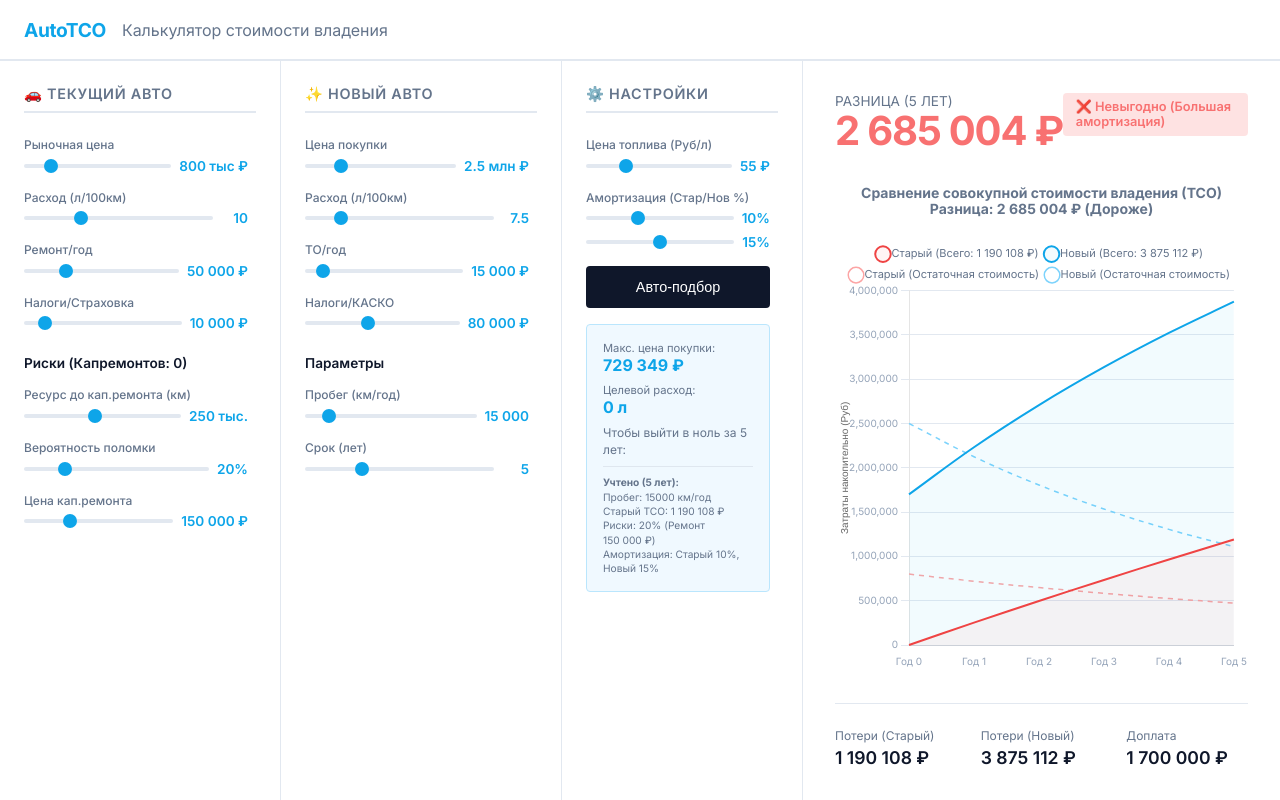
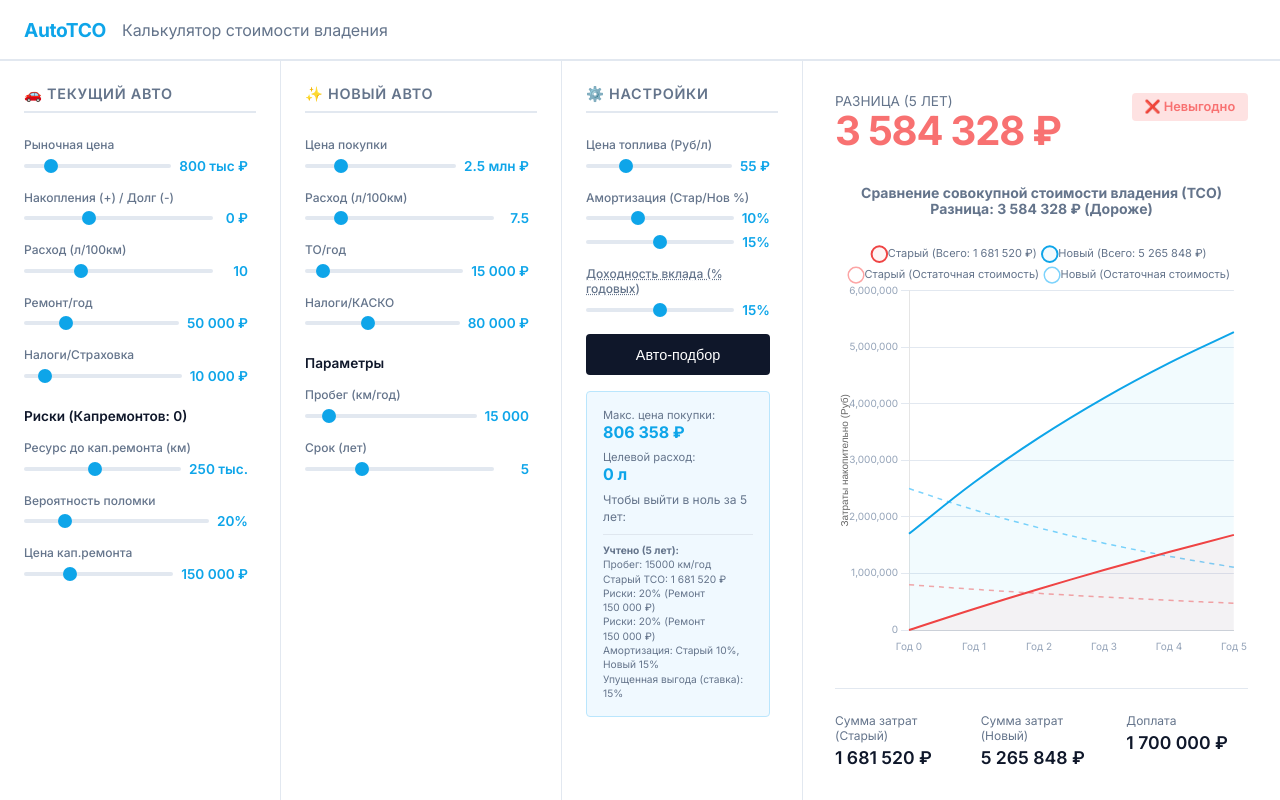
Before and after one commit to MiroAlexAI/car-cto, a website: page index.html in a window 1280 px wide. Both pictures are taken after a click on the button "Авто-подбор". Drawn offline with nearby package versions, Linux system fonts and the light colour scheme.

Commit message:
bags tune

```diff
--- a/index.html
+++ b/index.html
@@ -46,6 +46,13 @@
                     <div class="range-row">
                         <input type="range" id="old-price" min="50000" max="5000000" step="50000" value="800000">
                         <span id="old-price-val">800 000 ₽</span>
+                    </div>
+                </div>
+                <div class="input-group">
+                    <label>Накопления (+) / Долг (-)</label>
+                    <div class="range-row">
+                        <input type="range" id="savings" min="-1000000" max="2000000" step="50000" value="0">
+                        <span id="savings-val">0 ₽</span>
                     </div>
                 </div>
                 <div class="input-group">
@@ -168,9 +175,21 @@
                         <span id="new-depr-val">15%</span>
                     </div>
                 </div>
+                <div class="input-group">
+                    <label style="cursor: help; text-decoration: underline dotted;"
+                        title="Процентная ставка по вкладам. Показывает, сколько вы теряете денег, 'заморозив' их в стоимости машины, вместо того чтобы положить на счет в банке.">Доходность
+                        вклада (% годовых)</label>
+                    <div class="range-row">
+                        <input type="range" id="capital-rate" min="0" max="30" step="1" value="15">
+                        <span id="capital-rate-val">15%</span>
+                    </div>
+                </div>
 
                 <div class="opt-section">
-                    <button id="optimize-btn" class="btn-primary">Авто-подбор</button>
+                    <button id="optimize-btn" class="btn-primary" title="Подбирает цену покупки нового авто, при которой совокупные потери (TCO) сравняются с текущим авто.
+Учитывает: амортизацию, переплату за капремонты (старый авто) и упущенную выгоду от заморозки средств (ставка по вкладам).
+Корректно работает даже при 0% ставке или амортизации.">Авто-подбор</button>
+
 
                     <div id="optimization-result" class="opt-result hidden">
                         <div class="opt-label">Макс. цена покупки:</div>
@@ -199,11 +218,11 @@
 
             <div class="stats-footer">
                 <div class="mini-stat">
-                    <span>Потери (Старый)</span>
+                    <span>Сумма затрат (Старый)</span>
                     <strong id="old-total-cost">0</strong>
                 </div>
                 <div class="mini-stat">
-                    <span>Потери (Новый)</span>
+                    <span>Сумма затрат (Новый)</span>
                     <strong id="new-total-cost">0</strong>
                 </div>
                 <div class="mini-stat">
--- a/logic.js
+++ b/logic.js
@@ -18,12 +18,14 @@ const TCOLogic = {
             repairPrice,
             currentMileage,
             overhaulInterval,
+            capitalRate, // % Annual Interest
             // Old Car
             oldCons,
             oldMaint,
             oldTax,
             oldPrice,
             oldDepr, // % (0-100)
+            savings, // Extra capital
             // New Car
             newPrice,
             newCons,
@@ -43,6 +45,7 @@ const TCOLogic = {
 
         const oldDeprRate = oldDepr / 100;
         const newDeprRate = newDepr / 100;
+        const capRate = (capitalRate || 0) / 100; // Capital Rate factor
 
         // Arrays for Chart
         const labels = [];
@@ -58,47 +61,22 @@ const TCOLogic = {
         let oldOdometer = currentMileage;
         let overhaulCount = 0;
 
-        // Initial State (Year 0)
-        // Loss is 0 for Old (User owns it).
-        // Loss is (NewPrice - OldPrice) for New? (See script.js logic).
-        // Using "Total Loss" model: Expenses + Depreciation.
-
-        // Note: The previous logic in script.js used a loop from 0 to years.
-        // We will replicate that exactly to maintain consistency.
-
         for (let i = 0; i <= years; i++) {
             labels.push(`Год ${i}`);
 
             if (i === 0) {
-                // Year 0
-                // Year 0
-                // Placeholder removed, see below for actual push
-                // Wait, previous script pushed `switchCost` (NewPrice - OldPrice) for new car at Year 0.
-                // Re-checking script.js:
-                // "if (i === 0) { oldData.push(0); newData.push(switchCost); }"
-                // Let's verify what `switchCost` was.
-                // const switchCost = newPriceVal - oldStartVal;
-                // so we need that.
+                // Year 0: Initial Start.
+                // Switching Cost is the immediate cash flow impact: New Price - (Old Price + Savings).
+                const switchCost = newPrice - (oldPrice + savings);
 
-                // However, in the loop logic later:
-                // oldTotalLoss = cumOldSpend + (oldStartVal - currentOldVal);
-                // newTotalLoss = cumNewSpend + (newPriceVal - currentNewVal);
-                // Wait, script.js loop logic for "Total New Loss" was:
-                // const totalNewLoss = switchCost + cumNewSpend + (newPriceVal - currentNewVal);
-                // BUT `switchCost` is `NewPrice - OldPrice`.
-                // Let's stick strictly to what the script.js did if it was "correct" for the user,
-                // OR improve it if it was buggy.
-                // It seems the script.js was trying to show "Cash Required + Depreciation".
-                // I will replicate the LOGIC exactly.
-
-                const switchCost = newPrice - oldPrice;
                 oldData.push(0);
                 newData.push(switchCost);
-                // Year 0 Value is the Start Price
+
+                // Asset Values
                 oldDeprData.push(oldPrice);
                 newDeprData.push(newPrice);
             } else {
-                // Overhaul Logic
+                // 1. Overhaul Logic (Old Car)
                 const prevOdo = oldOdometer;
                 oldOdometer += mileage;
                 const repairsTriggered = Math.floor(oldOdometer / overhaulInterval) - Math.floor(prevOdo / overhaulInterval);
@@ -109,52 +87,39 @@ const TCOLogic = {
                     overhaulCount += repairsTriggered;
                 }
 
-                // Cumulative Spending
-                cumOldSpend += oldOpBase + thisYearOverhaulCost;
-                cumNewSpend += newOpBase;
+                // 2. Capital Opportunity Cost (Lost Interest)
+                // Calculated on the value TIED UP in the car at the start of the year.
+                // For Old Car: currentOldVal
+                // For New Car: currentNewVal
+                const oldCapCost = currentOldVal * capRate;
+                const newCapCost = currentNewVal * capRate;
 
-                // Depreciation
+                // 3. Depreciation
                 const oldDeprLoss = currentOldVal * oldDeprRate;
                 currentOldVal -= oldDeprLoss;
 
                 const newDeprLoss = currentNewVal * newDeprRate;
                 currentNewVal -= newDeprLoss;
 
-                // Total Loss Calculation
-                // Old: Cash Spent + Asset Value Lost
+                // 4. Cumulative Spending Update
+                cumOldSpend += oldOpBase + thisYearOverhaulCost + oldCapCost;
+                cumNewSpend += newOpBase + newCapCost;
+
+                // 5. Total Loss Calculation
+                // Loss = Cumulative Cash Out (Expenses + Capital) + Loss of Asset Value (Depreciation)
+                // Note: oldPrice - currentOldVal = Total Depreciation so far.
+
                 const totalOldLoss = cumOldSpend + (oldPrice - currentOldVal);
 
-                // New: Cash Spent (Ops) + Asset Value Lost + Initial Switch Cost?
-                // script.js: const switchCost = newPriceVal - oldStartVal;
-                // const totalNewLoss = cumNewSpend + (newPriceVal - currentNewVal);
-                // Wait, script.js line 349:
-                // const newTotalLoss = cumNewSpend + (newPriceVal - currentNewVal);
-                // It DID NOT include switchCost in the loop calculation??
-                // Let's look at script.js line 179: newData.push(switchCost) for Year 0.
-                // But for i > 0 (line 356), it pushed `newTotalLoss`.
-                // And `newTotalLoss` (line 349) = `cumNewSpend + (newPriceVal - currentNewVal)`.
-                // This implies at Year 1, the graph might DROP if switchCost was high?
-                // If switchCost (2M) is pushed at Y0.
-                // At Y1: cumNewSpend (100k) + Depr (200k) = 300k.
-                // So graph goes 2M -> 300k. This is a BUG in the original script.
-                // The graph would look spikey.
-                // Unless `switchCost` was added.
-                // Looking at script.js line 215 (commented out code mentions switchCost).
-                // But the active code at 349 does NOT add switchCost.
-                // This means the chart was likely broken (Year 0 high, Year 1 low).
-                // I should FIX this. The user will appreciate a test that catches this.
-                // "New Total Loss" should imply the extra money spent too.
-                // A fair TCO compares "Wealth Decay".
-                // Initial WEALTH DECY for New Car = (NewPrice - OldPrice) [Cash out] + 0 [Depr].
-                // Year 1 WEALTH DECAY = (NewPrice - OldPrice) [Cash out] + Ops + Depr.
-                // So we MUST add switchCost to the NewTotalLoss.
-
-                const switchCost = newPrice - oldPrice;
+                // For New: We include the initial Switch Cost in the "Spending".
+                // SwitchCost = NewPrice - (OldPrice + Savings).
+                // Total New Loss = SwitchCost + Ops/Cap Spending + Depreciation.
+                const switchCost = newPrice - (oldPrice + savings);
                 const totalNewLoss = switchCost + cumNewSpend + (newPrice - currentNewVal);
 
                 oldData.push(totalOldLoss);
                 newData.push(totalNewLoss);
-                // Push Remaining Value instead of Lost Value
+
                 oldDeprData.push(currentOldVal);
                 newDeprData.push(currentNewVal);
             }
@@ -172,7 +137,6 @@ const TCOLogic = {
             diff: newData[years] - oldData[years]
         };
     },
-
     /**
      * Calculates optimization recommendations
      * @param {Object} data - Input data object
@@ -185,6 +149,8 @@ const TCOLogic = {
             fuelPrice,
             breakdownProb,
             repairPrice,
+            overhaulInterval,
+            capitalRate,
             oldCons,
             oldMaint,
             oldTax,
@@ -197,52 +163,95 @@ const TCOLogic = {
             newPrice
         } = data;
 
-        // 1. Calculate Old TCO at end of period
-        // We reuse the logic, but simplified to just get totals.
-        // Actually we can just call this.calculate(data).finalOld
-        // But calculate() does arrays. For speed, simple math is better, BUT consistency is key.
-        // Let's use simple math to mirror the breakdown.
+        const capRate = (capitalRate || 0) / 100;
 
-        const annualRisk = (breakdownProb / 100) * repairPrice;
-        const oldOpYear = ((mileage / 100) * oldCons * fuelPrice) + oldMaint + oldTax + annualRisk;
+        // --- 1. Calculate Accurate Old TCO (Simulation) ---
+        // We must replicate the loop to catch Overhauls and declining Asset Value for Capital Cost
+        let simOldVal = oldPrice;
+        let simOldOdo = 0; // Relative start
+        let simOldSpend = 0;
+        const oldDeprRate = oldDepr / 100;
 
-        // Depreciation Total
-        const oldDeprRate = oldDepr / 100;
-        let oldVal = oldPrice;
-        for (let i = 0; i < years; i++) oldVal = oldVal * (1 - oldDeprRate);
-        const oldDeprTotal = oldPrice - oldVal;
+        const oldAnnualFixed = oldMaint + oldTax + ((breakdownProb / 100) * repairPrice);
+        const oldFuelYear = (mileage / 100) * oldCons * fuelPrice;
 
-        const oldTCO = (oldOpYear * years) + oldDeprTotal;
+        for (let i = 1; i <= years; i++) {
+            // Overhauls
+            const prevOdo = simOldOdo;
+            simOldOdo += mileage;
+            const repairs = Math.floor(simOldOdo / overhaulInterval) - Math.floor(prevOdo / overhaulInterval);
+            let overhaulCost = 0;
+            if (repairs > 0) overhaulCost = repairs * repairPrice;
 
-        // 2. New Ops (Fixed Params)
+            // Capital Cost (on Start of Year Value)
+            const capCost = simOldVal * capRate;
+
+            // Depreciation
+            const deprLoss = simOldVal * oldDeprRate;
+            simOldVal -= deprLoss;
+
+            // Total Spend
+            simOldSpend += oldAnnualFixed + oldFuelYear + overhaulCost + capCost;
+        }
+
+        // Total Old Loss = Spend + TotalDepreciation
+        const oldTotalDepr = oldPrice - simOldVal;
+        const oldTCO = simOldSpend + oldTotalDepr;
+
+
+        // --- 2. Solve for Max Price (Target: NewTCO <= OldTCO) ---
+        // NewTCO = Ops + CapitalCost + Depreciation
+        // Ops is fixed (excluding Price)
         const newOpYear = ((mileage / 100) * newCons * fuelPrice) + newMaint + newTax;
         const newOpsTotal = newOpYear * years;
 
-        // 3. Solve for MaxPrice (recPrice)
-        // Target: NewTCO <= OldTCO
-        // NewTCO = NewOpsTotal + NewDeprTotal
-        // NewDeprTotal = Price * DeprFactor
-        // DeprFactor = 1 - (1-rate)^years
+        // Remaining Budget for (Capital + Depreciation)
+        const budgetForAsset = oldTCO - newOpsTotal;
+
+        // We need to express Capital + Depreciation as function of Price (P)
+        // DeprTotal = P * (1 - (1-r)^n)
+        // CapitalTotal approx = Sum of (Value_i * CapRate).
+        // Value_i decays.
+        // Exact sum of Value_i over n years (geometric series):
+        // P * Sum((1-r)^k) for k=0 to n-1
+        // Let D = (1 - newDepr/100)
+        // SumVal = P * (1 - D^n) / (1 - D)
+        // TotalCapCost = SumVal * CapRate
+
+        // So: Cost_Asset = (P * DeprFactor) + (P * CapFactor * CapRate)
+        // Cost_Asset = P * (DeprFactor + CapFactor*CapRate)
+
         const newDeprRate = newDepr / 100;
-        const deprFactor = 1 - Math.pow((1 - newDeprRate), years);
+        const decay = 1 - newDeprRate;
+        const deprFactor = 1 - Math.pow(decay, years); // % of Price lost
 
-        // Price * DeprFactor <= OldTCO - NewOpsTotal
-        const maxDeprAllowed = oldTCO - newOpsTotal;
+        // Geometric sum for Capital Cost base
+        let geomSum = 0;
+        if (newDeprRate === 0) {
+            geomSum = years;
+        } else {
+            geomSum = (1 - Math.pow(decay, years)) / (1 - decay);
+        }
+        const capitalFactor = geomSum * capRate;
+
+        // Solve: P * (deprFactor + capitalFactor) = budgetForAsset
+        // P = budgetForAsset / (deprFactor + capitalFactor)
+
         let recPrice = 0;
-        if (maxDeprAllowed > 0) {
-            recPrice = maxDeprAllowed / deprFactor;
+        if (budgetForAsset > 0) {
+            recPrice = budgetForAsset / (deprFactor + capitalFactor);
         }
 
-        // 4. Solve for Target Consumption (recCons)
+        // --- 3. Solve for Target Consumption (recCons) ---
         // Fixed Price (User Input)
-        // NewTCO = (Fuel + FixedMaint) * Years + FixedDepr
-        // Fuel * Years = OldTCO - FixedMaint*Years - FixedDepr
+        // NewTCO = (Fuel + FixedMaint) * Years + FixedDepr + FixedCapCost
 
-        const currentNewDepr = newPrice * deprFactor;
-        const fixedMaintTax = newMaint + newTax;
+        // Calculate costs for the specific New Price entered by user
+        const fixedNewDeprTotal = newPrice * deprFactor;
+        const fixedNewCapTotal = newPrice * capitalFactor;
+        const fixedMaintTotal = (newMaint + newTax) * years;
 
-        // Max Fuel Budget Total
-        const maxFuelTotal = oldTCO - (fixedMaintTax * years) - currentNewDepr;
+        const maxFuelTotal = oldTCO - fixedMaintTotal - fixedNewDeprTotal - fixedNewCapTotal;
 
         let recCons = 0;
         if (maxFuelTotal > 0) {
@@ -259,7 +268,7 @@ const TCOLogic = {
                 years,
                 mileage,
                 oldTCO,
-                oldOpYear,
+                oldOpYear: oldAnnualFixed + oldFuelYear, // Average ref
                 newOpYear,
                 deprFactor
             }
--- a/script.js
+++ b/script.js
@@ -2,6 +2,7 @@
 const inputs = {
     // Old Car
     oldPrice: document.getElementById('old-price'),
+    savings: document.getElementById('savings'),
     oldConsumption: document.getElementById('old-consumption'),
     oldMaintenance: document.getElementById('old-maintenance'),
     oldTax: document.getElementById('old-tax'),
@@ -23,11 +24,15 @@ const inputs = {
     newConsumption: document.getElementById('new-consumption'),
     newMaintenance: document.getElementById('new-maintenance'),
     newTax: document.getElementById('new-tax'),
+
+    // Eco
+    capitalRate: document.getElementById('capital-rate'),
 };
 
 const displays = {
     // Value Displays
     oldPrice: document.getElementById('old-price-val'),
+    savings: document.getElementById('savings-val'),
     oldCons: document.getElementById('old-consumption-val'),
     oldMaint: document.getElementById('old-maintenance-val'),
     oldTax: document.getElementById('old-tax-val'),
@@ -47,6 +52,7 @@ const displays = {
 
     oldDepr: document.getElementById('old-depr-val'),
     newDepr: document.getElementById('new-depr-val'),
+    capitalRate: document.getElementById('capital-rate-val'),
 
     // Results in UI
     resYears: document.getElementById('res-years'),
@@ -100,6 +106,7 @@ function updateDisplays() {
     };
 
     if (displays.oldPrice) displays.oldPrice.textContent = fmtMillions(inputs.oldPrice.value);
+    if (displays.savings) displays.savings.textContent = fmtCurrency(inputs.savings.value);
     if (displays.oldCons) displays.oldCons.textContent = inputs.oldConsumption.value;
     if (displays.oldMaint) displays.oldMaint.textContent = fmtCurrency(inputs.oldMaintenance.value);
     if (displays.oldTax) displays.oldTax.textContent = fmtCurrency(inputs.oldTax.value);
@@ -119,6 +126,7 @@ function updateDisplays() {
 
     if (displays.oldDepr) displays.oldDepr.textContent = inputs.oldDepr.value + '%';
     if (displays.newDepr) displays.newDepr.textContent = inputs.newDepr.value + '%';
+    if (displays.capitalRate) displays.capitalRate.textContent = inputs.capitalRate.value + '%';
 
     if (displays.resYears) displays.resYears.textContent = inputs.years.value;
 }
@@ -161,6 +169,7 @@ function getInputs() {
         oldMaint: parseInt(inputs.oldMaintenance.value),
         oldTax: parseInt(inputs.oldTax.value),
         oldPrice: parseInt(inputs.oldPrice.value),
+        savings: parseInt(inputs.savings.value),
         oldDepr: parseFloat(inputs.oldDepr.value),
         // New
         newPrice: parseInt(inputs.newPrice.value),
@@ -168,6 +177,7 @@ function getInputs() {
         newMaint: parseInt(inputs.newMaintenance.value),
         newTax: parseInt(inputs.newTax.value),
         newDepr: parseFloat(inputs.newDepr.value),
+        capitalRate: parseFloat(inputs.capitalRate.value),
     };
 }
 
@@ -185,19 +195,20 @@ function calculate() {
     displays.newTotalCost.textContent = formatMoney(result.finalNew);
 
     // Upgrade Cost (Cash required)
-    const cashRequired = data.newPrice - data.oldPrice;
+    // NewPrice - (OldPrice + Savings)
+    const cashRequired = data.newPrice - (data.oldPrice + data.savings);
     displays.upgradeCost.textContent = formatMoney(cashRequired);
 
     displays.totalDiff.textContent = formatMoney(Math.abs(result.diff));
 
     if (result.diff < 0) {
         displays.totalDiff.style.color = '#4ade80';
-        displays.recommendation.textContent = "✅ Выгодно (Меньше потери стоимости)";
+        displays.recommendation.textContent = "✅ Выгодно";
         displays.recommendation.style.color = "#4ade80";
         displays.recommendation.style.backgroundColor = "rgba(74, 222, 128, 0.2)";
     } else {
         displays.totalDiff.style.color = '#f87171';
-        displays.recommendation.textContent = "❌ Невыгодно (Большая амортизация)";
+        displays.recommendation.textContent = "❌ Невыгодно";
         displays.recommendation.style.color = "#f87171";
         displays.recommendation.style.backgroundColor = "rgba(248, 113, 113, 0.2)";
     }
@@ -244,7 +255,9 @@ function optimize() {
           Пробег: ${data.mileage} км/год<br>
           Старый TCO: ${formatMoney(p.oldTCO)}<br>
           Риски: ${data.breakdownProb}% (Ремонт ${formatMoney(data.repairPrice)})<br>
-          Амортизация: Старый ${data.oldDepr}%, Новый ${data.newDepr}%
+          Риски: ${data.breakdownProb}% (Ремонт ${formatMoney(data.repairPrice)})<br>
+          Амортизация: Старый ${data.oldDepr}%, Новый ${data.newDepr}%<br>
+          Упущенная выгода (ставка): ${data.capitalRate}%
         </span>
     `;
 
```
